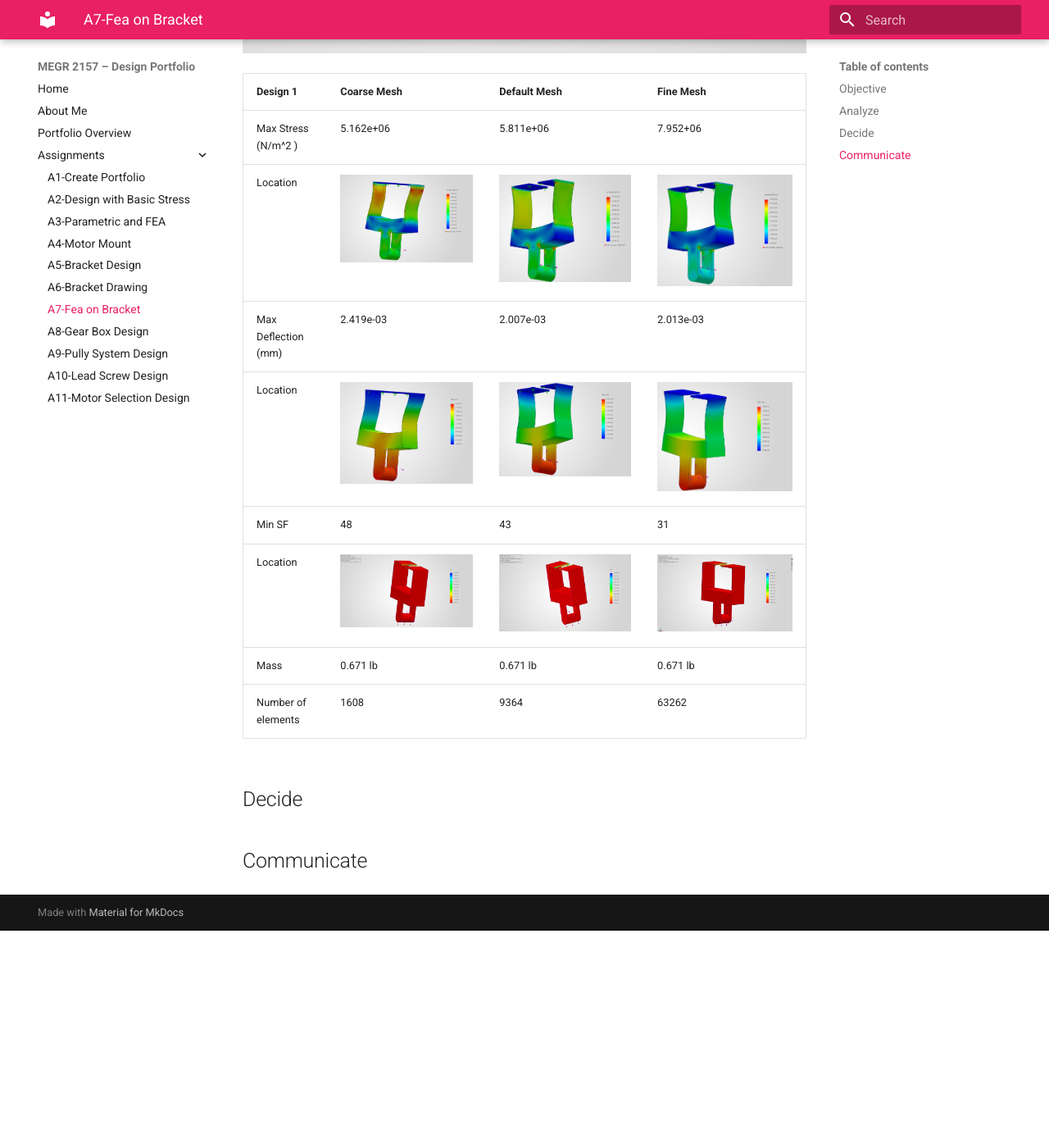
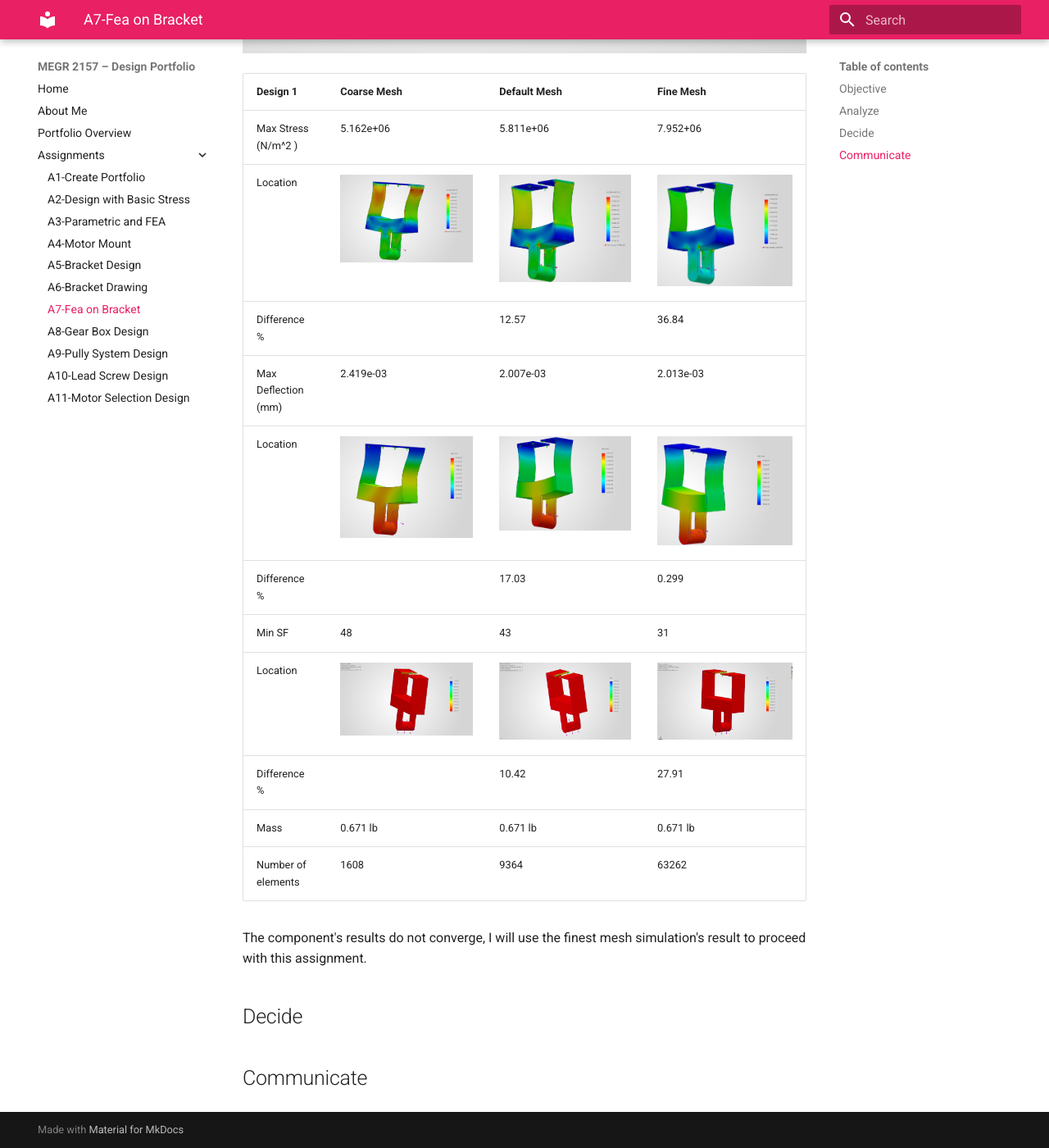
Before and after one commit to JonathanSuarezVazquez/Jonathans-megr2157-portfolio, an MkDocs documentation site: the page built from docs/assignments/A07/index.md, in a window 1280 px wide and 1400 px high, scrolled down 1254 px. Shown: the whole window at 82% size. Built offline with MkDocs 1.6.1 and Material for MkDocs 9.7.7, drawn with Linux system fonts in a browser that asks for light colours; before the commit the page ends 2389 px from its top, so only the background shows below that.

Commit message:
Update results table with difference percentages and note
Added difference percentages for stress, deflection, and safety factor in the results table. Included a note about using the finest mesh simulation's result for the assignment.

```diff
--- a/docs/assignments/A07/index.md
+++ b/docs/assignments/A07/index.md
@@ -14,12 +14,17 @@ To begin I opened solidworks and opened my bracket, I then hit simulation and cr
 | --- | --- | --- | ---|
 | Max Stress (N/m^2 ) | 5.162e+06 | 5.811e+06 | 7.952+06 |
 | Location | ![myimage](A8.1coarsevon.png) | ![myimage](A8.1defaultvon.png) | ![myimage](A8.1finevon.png) |
+| Difference % |  | 12.57 | 36.84 |
 | Max Deflection (mm) | 2.419e-03  | 2.007e-03 | 2.013e-03 |
 | Location | ![myimage](A8.1coarsedef.png) | ![myimage](A8.1defaultdef.png) | ![myimage](A8.1findef.png) |
+| Difference % | | 17.03 | 0.299 |
 | Min SF | 48 | 43 | 31 |
 | Location | ![myimage](A8.1coarsesf.png) | ![myimage](A8.1defaultsf.png) | ![myimage](A8.1finesf.png) |
+| Difference % | | 10.42 | 27.91 |
 | Mass | 0.671 lb | 0.671 lb | 0.671 lb |
 | Number of elements | 1608 | 9364 | 63262 |
+
+The component's results do not converge, I will use the finest mesh simulation's result to proceed with this assignment.
 
 ## Decide
 
```
